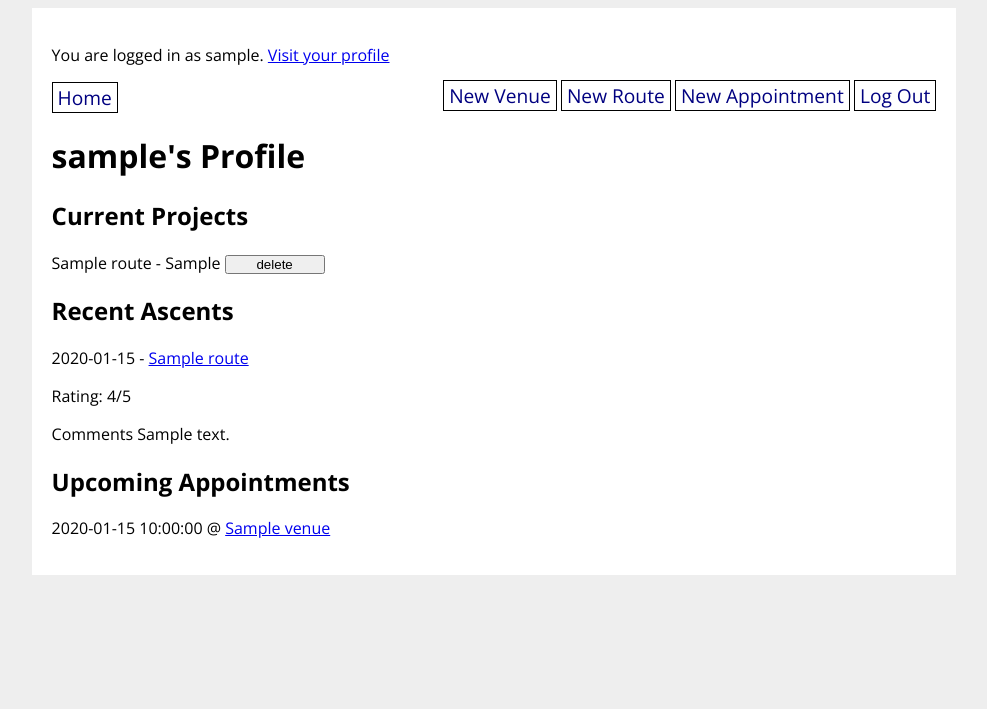
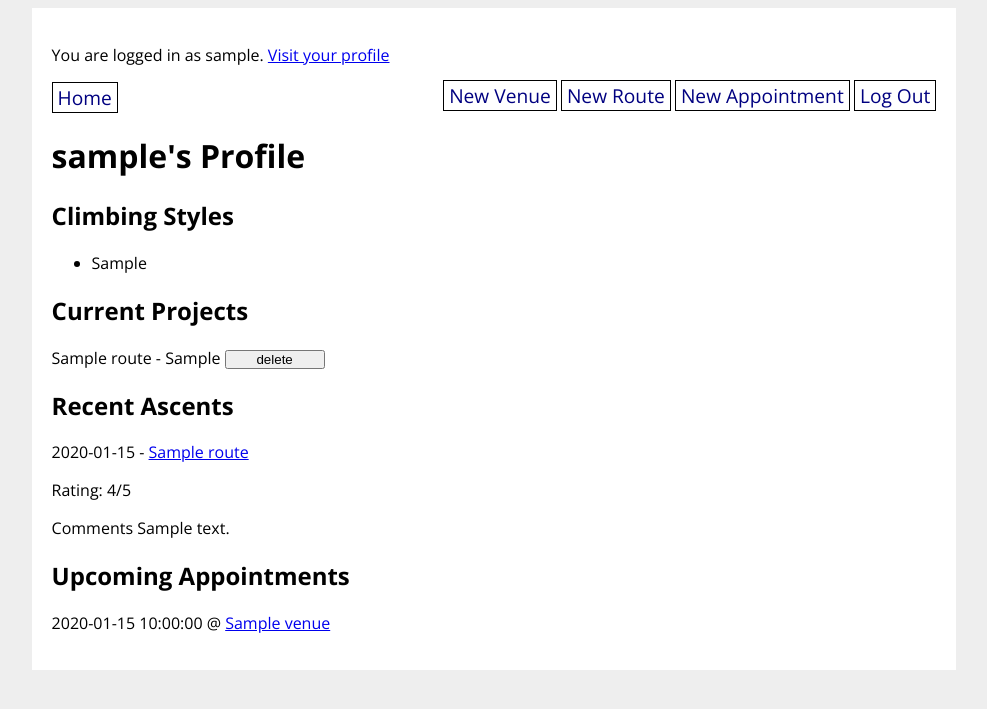
Before and after one commit to energeist/climbunity, a Flask app: page /profile/1 in a window 1280 px wide. Shown: the top 709 px of the page, without its empty margins (146-1133 px from the left). Run offline with Flask 2, Linux system fonts and the light colour scheme; a user stored in the database is signed in; tables that the repository leaves empty hold one stand-in row (values such as "Sample post"); parts of the project's set-up code (start-up, migrations or seed data) failed here and were passed over.

Commit message:
added climber styles to forms and profile display

```diff
--- a/climbunity_app/auth/forms.py
+++ b/climbunity_app/auth/forms.py
@@ -1,6 +1,6 @@
 from flask_wtf import FlaskForm
 from wtforms import StringField, SelectField, SubmitField, FloatField, PasswordField, BooleanField
-from wtforms.ext.sqlalchemy.fields import QuerySelectField
+from wtforms.ext.sqlalchemy.fields import QuerySelectField, QuerySelectMultipleField
 from wtforms.validators import DataRequired, Length, URL, ValidationError, email_validator, email
 from climbunity_app.utils import FormEnum
 from climbunity_app.models import *
@@ -29,6 +29,9 @@ class SignUpForm(FlaskForm):
     address = StringField(
         'Address',
         validators=[DataRequired("You must enter your address.")]
+    )
+    climber_styles = QuerySelectMultipleField('Select your climbing styles',
+        query_factory=lambda: Style.query
     )
     has_gear = BooleanField('Have your own gear?', default="unchecked")
     submit = SubmitField('Sign Up')
--- a/climbunity_app/auth/routes.py
+++ b/climbunity_app/auth/routes.py
@@ -31,6 +31,9 @@ def signup():
         )
         db.session.add(user)
         db.session.commit()
+        for style in form.climber_styles.data:
+            user.user_does_styles.append(style)
+        db.session.commit()
         flash('Account Created.')
         return redirect(url_for('auth.login'))
     print(form.errors)
--- a/climbunity_app/templates/user_detail.html
+++ b/climbunity_app/templates/user_detail.html
@@ -2,6 +2,16 @@
 {% block content %}
 
 <h1> {{ user.username }}'s Profile</h1>
+
+<h2>Climbing Styles</h2>
+
+{% if user.user_does_styles %}
+    <ul>
+        {% for style in user.user_does_styles %}
+            <li>{{ style }}</li>
+        {% endfor %}
+    </ul>
+{% endif %}
 
 <h2>Current Projects</h2>
 
```
Also changed, not shown: climbunity_app/main/forms.py (+6 -6 lines), climbunity_app/templates/signup.html (+8 -0 lines), climbunity_app/database.db.
